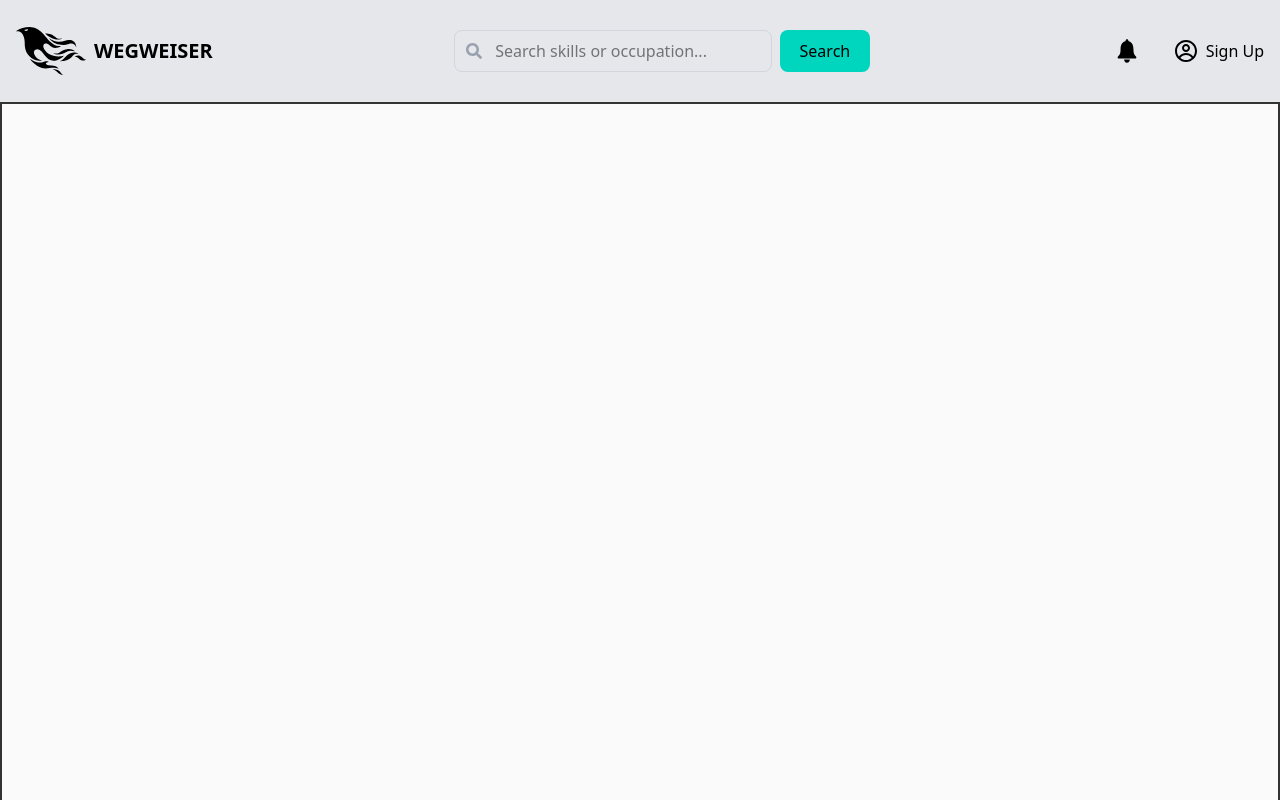
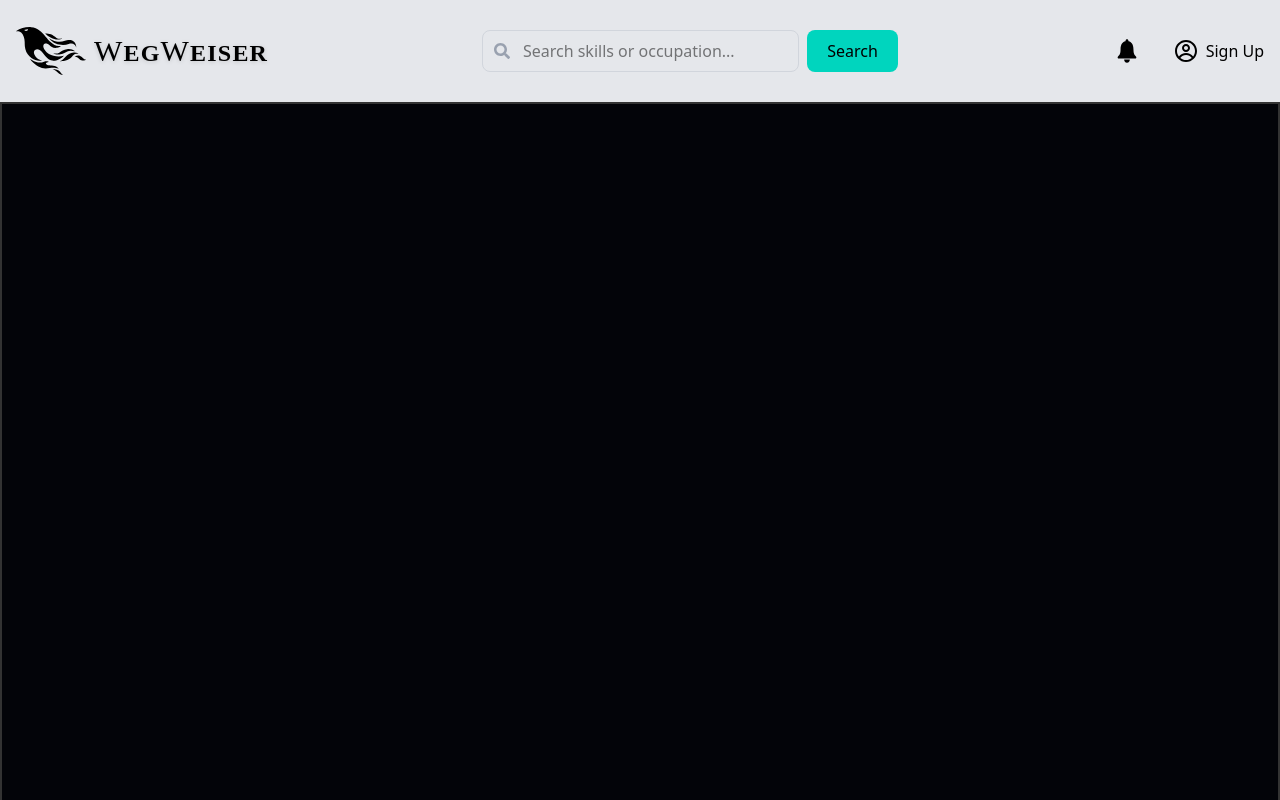
Before and after one commit to andre-49/WegWeiser, a React (Vite) app in the folder frontend/: page / in a window 1280 px wide. Shown: the top 800 px of the page. Built offline with nearby package versions, Linux system fonts and the light colour scheme; no server answers; a web font is replaced by a local one.

Commit message:
Header 2.0

```diff
--- a/frontend/src/components/GraphView.jsx
+++ b/frontend/src/components/GraphView.jsx
@@ -153,7 +153,6 @@ function GraphView() {
         height: "1200px",
         width: "100vw",
         border: "2px solid #333",
-        background: "#fafafa",
       }}
     />
   );
--- a/frontend/src/components/Header.jsx
+++ b/frontend/src/components/Header.jsx
@@ -8,9 +8,17 @@ const Header = () => {
     <div className="flex flex-col md:flex-row justify-between items-center p-4 bg-gray-200">
       <div className="flex items-center space-x-2 mb-2 md:mb-0">
         <FaPhoenixFramework size={70} />
-        <span className="text-xl md:text-xl font-montserrat font-bold">
-          WEGWEISER
-        </span>
+        <div
+          className="relative inline-block"
+          style={{ fontFamily: "cursive" }}
+        >
+          <span className="text-xl md:text-2xl font-bold tracking-wider drop-shadow-sm">
+            <span className="text-3xl font-normal">W</span>
+            <span>EG</span>
+            <span className="text-3xl font-normal">W</span>
+            <span className="">EISER</span>
+          </span>
+        </div>
       </div>
       <div className="flex flex-col md:flex-row w-full md:w-1/3 my-2 md:my-0 space-y-2 md:space-y-0 md:space-x-2">
         <div className="relative w-full">
--- a/frontend/tailwind.config.js
+++ b/frontend/tailwind.config.js
@@ -4,6 +4,7 @@ module.exports = {
       fontFamily: {
         montserrat: ["Montserrat", "sans-serif"],
         fraktur: ["UnifrakturCook", "cursive"],
+        fjalla: ["Fjalla One", "sans-serif"],
       },
     },
   },
```
